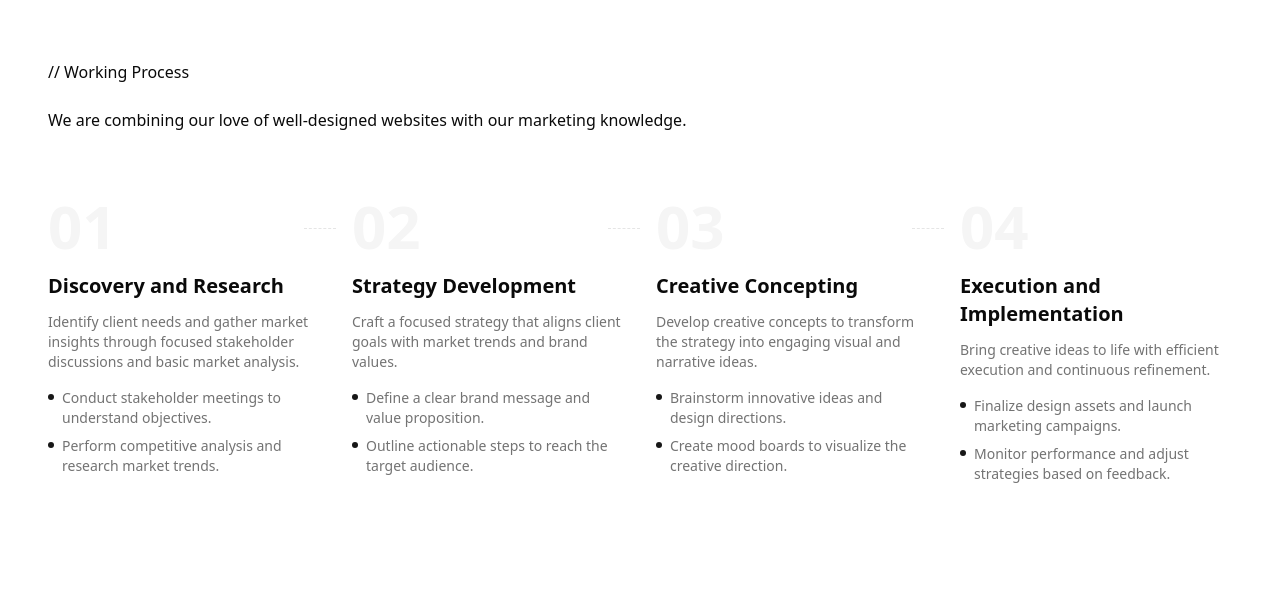
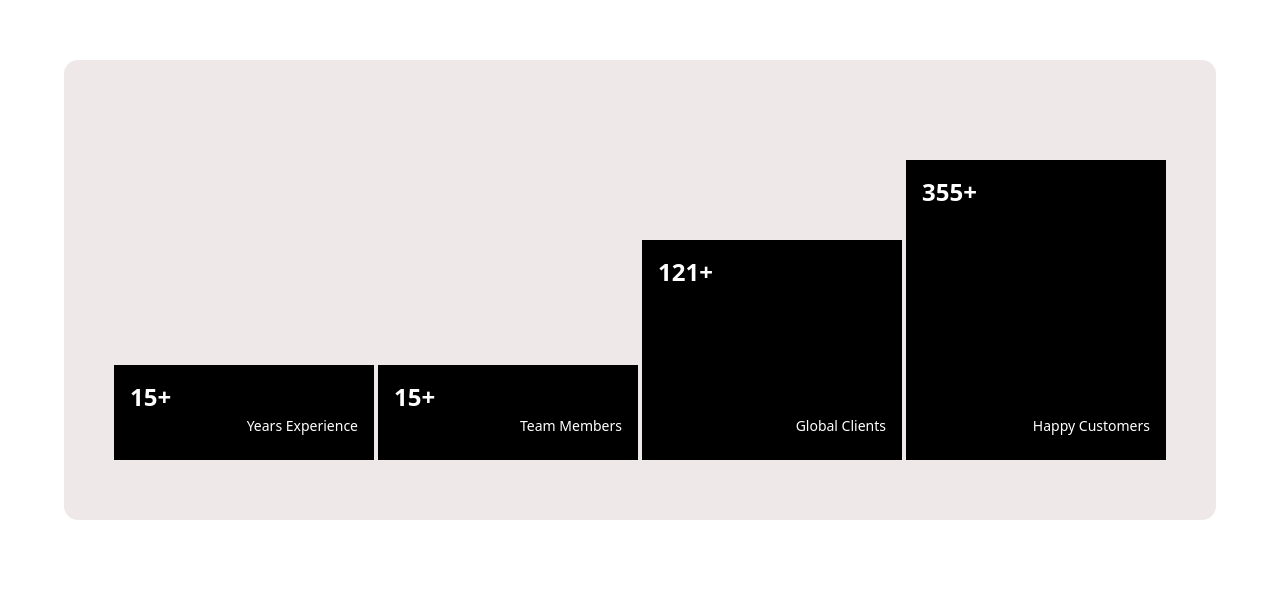
Before and after one commit to Amnafazal2004/eventsgroup, a Next.js app: page / in a window 1280 px wide. Shown: the part 2366-2960 px from the top of the page. Built offline with nearby package versions, Linux system fonts and the light colour scheme.

Commit message:
Add StatSection component

```diff
--- /dev/null
+++ b/components/StatSection.tsx
@@ -0,0 +1,56 @@
+"use client";
+
+import { motion } from "framer-motion";
+import { useScrollAnimation } from "@/hooks/useScrollAnimation";
+import CountUp from "react-countup";
+
+// Each bar has its own visual height (px) for display
+const stats = [
+  { value: 15, label: "Years Experience", height: 95 },
+  { value: 15, label: "Team Members", height: 95 },
+  { value: 121, label: "Global Clients", height: 220 },
+  { value: 355, label: "Happy Customers", height: 300 },
+];
+
+const StatSection = () => {
+  const { ref, isVisible } = useScrollAnimation();
+
+  return (
+   <section className="py-20 lg:py-32" ref={ref}>
+      <div className="max-w-6xl mx-auto rounded-xl bg-[rgb(239,232,232)] px-6 py-15">
+
+        <div className="flex justify-center items-end gap-1">
+
+          {stats.map((stat, index) => (
+            <div
+              key={index}
+              // className="w-28 sm:w-36 md:w-44 lg:w-65 h-[340px] flex items-end"
+              className="w-33 sm:w-43 md:w-53 lg:w-65 h-[340px] flex items-end" //boxes wil take this width
+            >
+              <motion.div
+                initial={{ scaleY: 0 }}
+                animate={isVisible ? { scaleY: 1 } : { scaleY: 0 }}
+                transition={{ duration: 1.2, ease: "easeInOut" }}
+                style={{ transformOrigin: "bottom", height: `${stat.height}px` }}
+                className="w-full bg-black flex flex-col justify-between p-4"
+              >
+                <h4 className="text-white text-lg sm:text-xl md:text-2xl font-bold">
+                  {isVisible && (
+                    <CountUp start={0} end={stat.value} duration={1.5} />
+                  )}
+                  +
+                </h4>
+                <h1 className="text-white text-xs sm:text-sm text-end mb-2">
+                  {stat.label}
+                </h1>
+              </motion.div>
+            </div>
+          ))}
+
+        </div>
+      </div>
+    </section>
+  )
+};
+
+export default StatSection;
```
